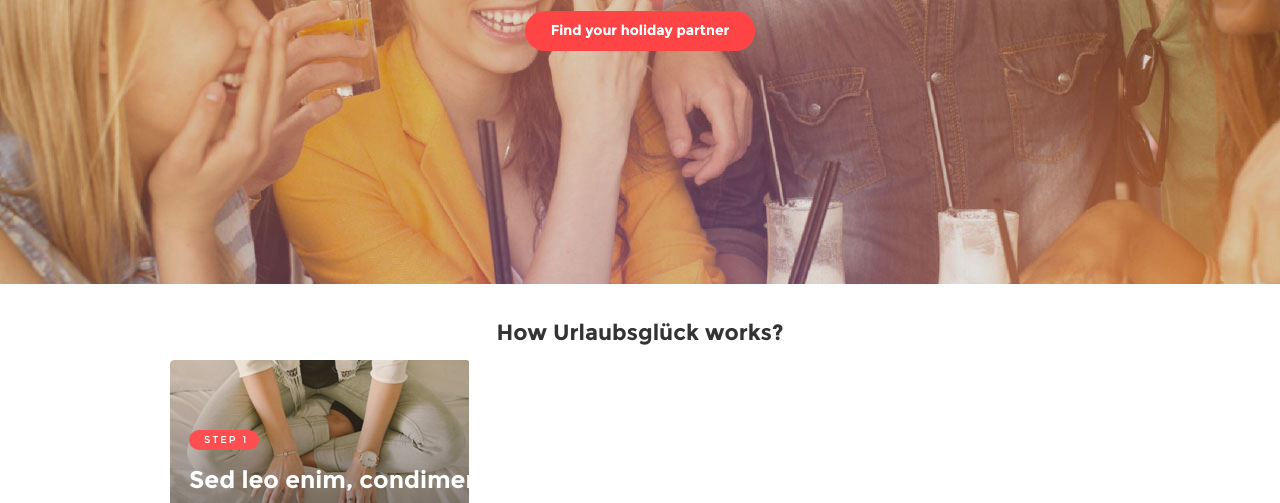
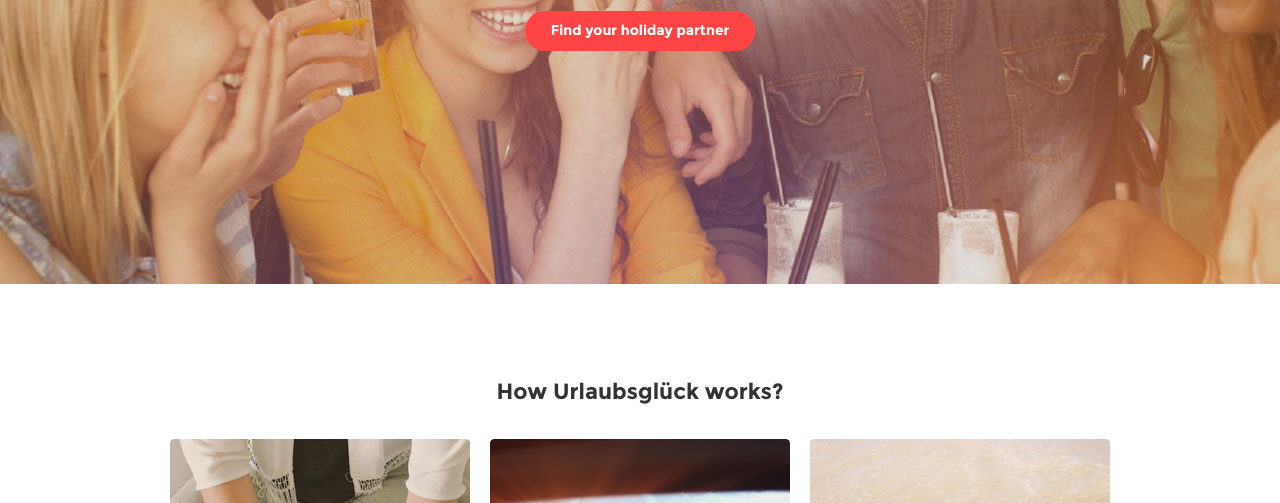
Before and after one commit to AntonSmyrnoff/smirnov_fe6_exam, a website: page index.html in a window 1280 px wide. Shown: the part 416-919 px from the top of the page. Drawn offline with nearby package versions, Linux system fonts and the light colour scheme.

Commit message:
how-works section is fully done

```diff
--- a/scss/_how-works.scss
+++ b/scss/_how-works.scss
@@ -2,6 +2,9 @@
 .how-works {
 	margin-top: 31px;
 	@include respond-to(tablet) {
+		margin-top: 97px;
+	};
+	@include respond-to(desktop) {
 		margin-top: 97px;
 	};
 }
@@ -23,6 +26,19 @@
     		position: absolute;
     		bottom: 0;
     		width: 95%;
+    	}
+	};
+	@include respond-to(desktop) {
+		float: left;
+    	width: 32%;
+    	height: 400px;
+    	margin-right: 2%;
+    	margin-top: 36px;
+    	position: relative;
+    	div {
+    		position: absolute;
+    		bottom: -3px;
+    		width: 96%;
     	}
 	};
 	h3 {
@@ -53,6 +69,9 @@
     	@include respond-to(tablet) {
 			padding-bottom: 0;
 		};
+		@include respond-to(desktop) {
+			padding-bottom: 0;
+		};
 	}
 }
 
@@ -61,6 +80,10 @@
 	margin-top: 16px;
 	padding-top: 70px;
 	@include respond-to(tablet) {
+		background:url(../img/how-works-step1-bg.jpg) 50% no-repeat;
+		margin-top: 36px;
+	};
+	@include respond-to(desktop) {
 		background:url(../img/how-works-step1-bg.jpg) 50% no-repeat;
 		margin-top: 36px;
 	};
@@ -75,6 +98,10 @@
 		background:url(../img/how-works-step2-bg.jpg) 50% no-repeat;
 		margin-top: 36px;
 	};
+	@include respond-to(desktop) {
+		background:url(../img/how-works-step2-bg.jpg) 50% no-repeat;
+		margin-top: 36px;
+	};
 }
 
 .how-works__step--step3 {
@@ -86,4 +113,9 @@
 		margin-top: 36px;
 		margin-right: 0;
 	};
+	 @include respond-to(desktop) {
+		background:url(../img/how-works-step3-bg.jpg) 50% no-repeat;
+		margin-top: 36px;
+		margin-right: 0;
+	};
 }
```
Also changed, not shown: css/style.css, 1 other file.
